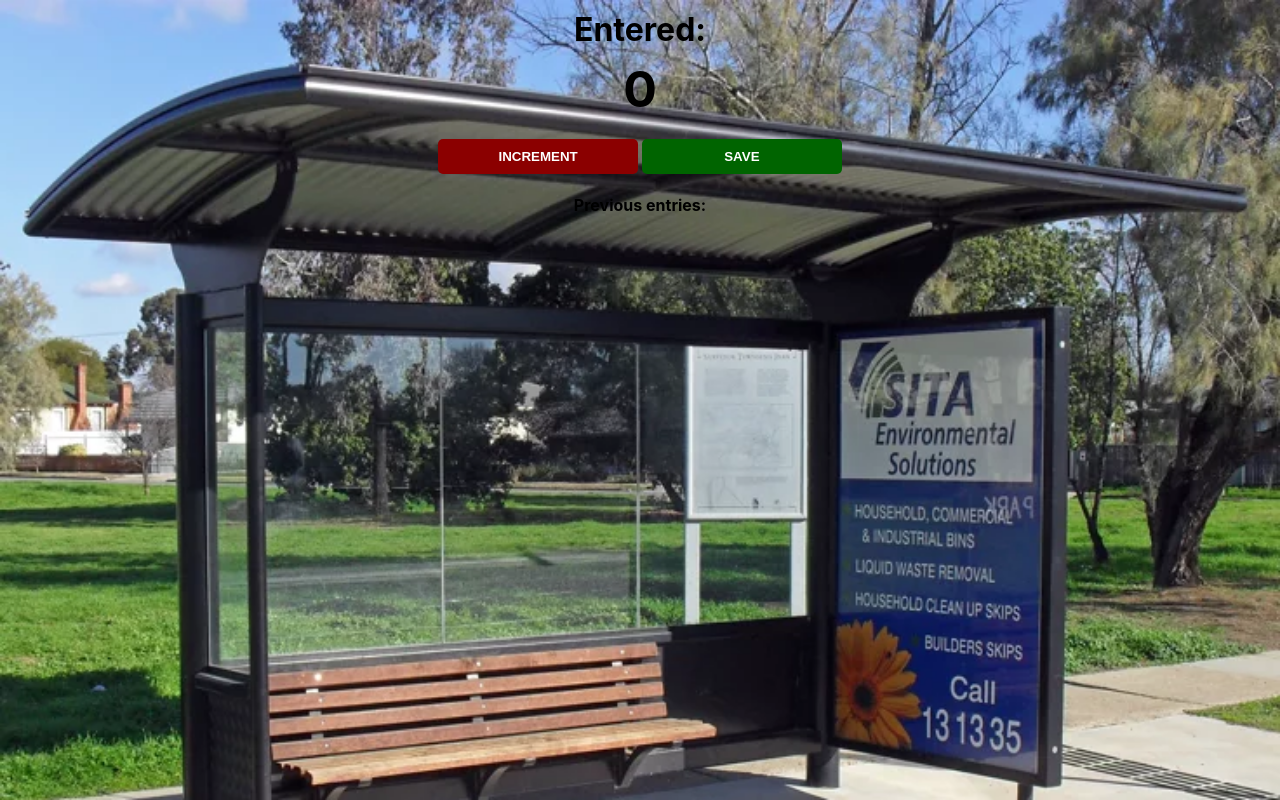
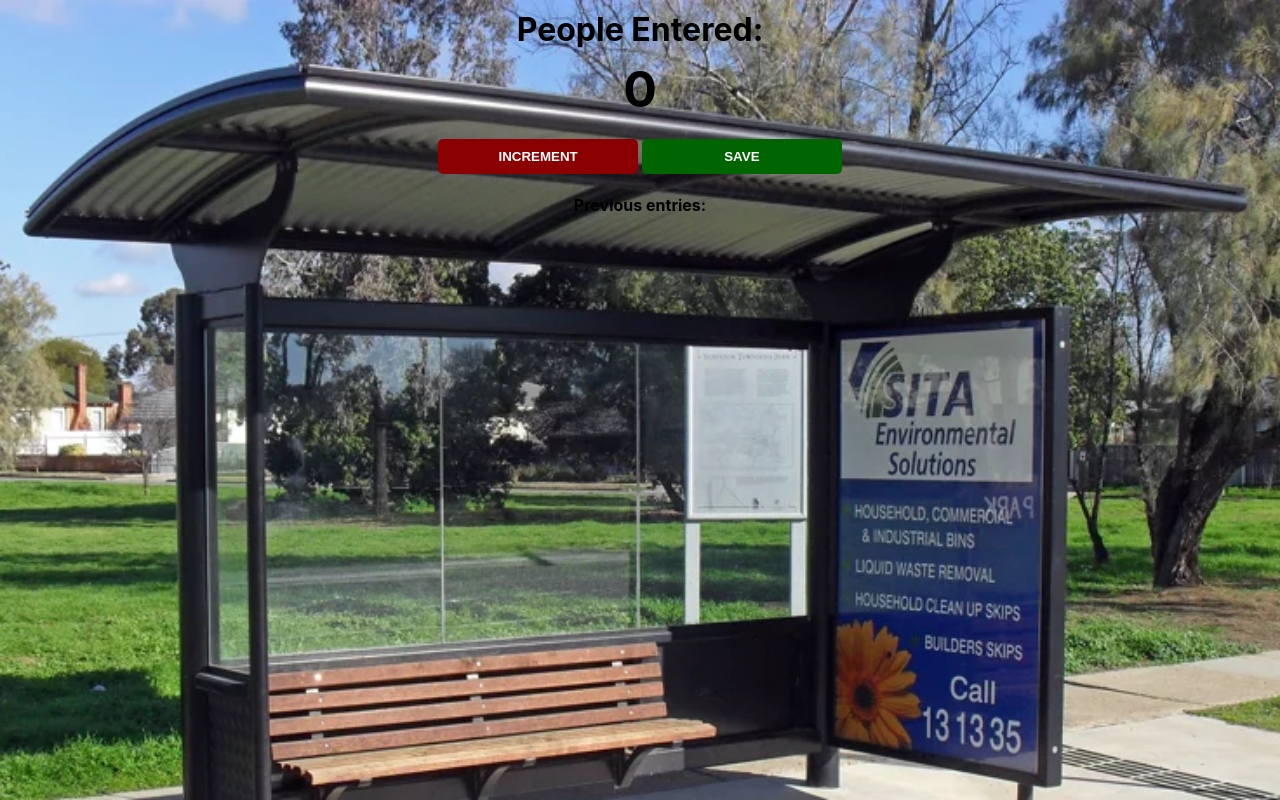
Before and after one commit to Nekha22/My_counterApp, a plain HTML site: page index.html in a window 1280 px wide. Drawn offline with Linux system fonts and the light colour scheme.

Commit message:
for test use case

```diff
--- a/index.html
+++ b/index.html
@@ -4,7 +4,7 @@
         <link rel="stylesheet" href="index.css">
     </head>
     <body>
-        <h1> Entered:</h1>
+        <h1> People Entered:</h1>
         <h2 id="count-el">0</h2>
         <button id="increment-btn" onclick="increment()">INCREMENT</button>
         <button id="save-btn" onclick="save()">SAVE</button>
```
